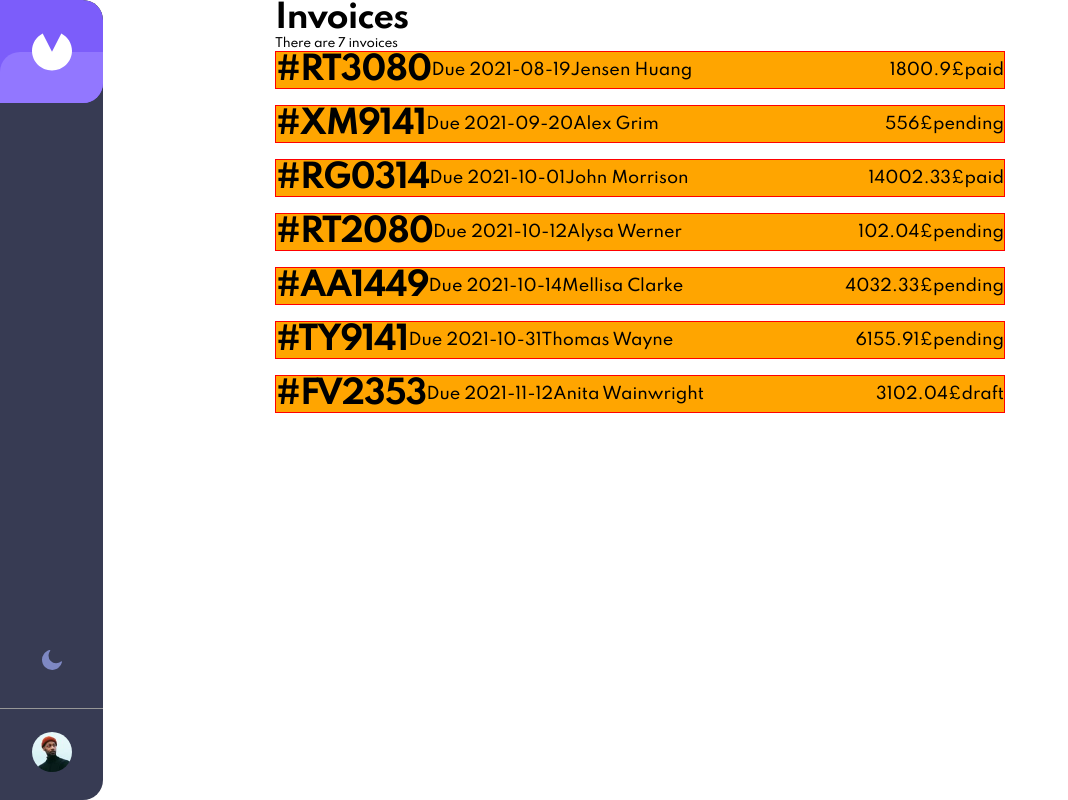
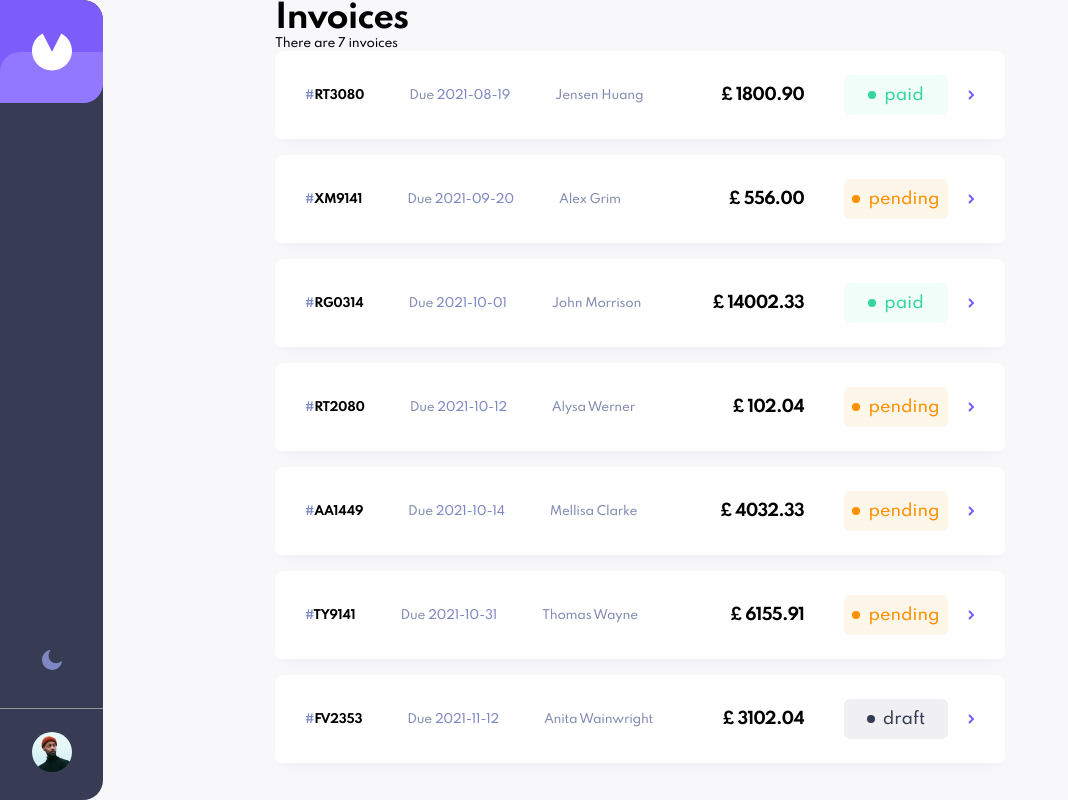
Before and after one commit to nlukic97/react-invoice-app, a React (Create React App) app: page / in a window 1280 px wide. Shown: the whole page, without its empty margins (0-1068 px from the left). Built offline with nearby package versions, Linux system fonts and the light colour scheme.

Commit message:
designed a large part of the invoice page

```diff
--- a/src/components/Invoice.js
+++ b/src/components/Invoice.js
@@ -3,13 +3,26 @@ const Invoice = ({data}) => {
     return (
         <div className="_invoice_list_item">
             <div className="left">
-                <h1>#{data.id}</h1>
-                <span>Due {data.paymentDue}</span>
-                <span>{data.clientName}</span>
+                <h4 className="__id"><span className="color-grayblue">#</span>{data.id}</h4>
+
+                <h4 className="__due_date">
+                    <span className="color-gray-dark">Due </span>
+                    <span className="color-grayblue">{data.paymentDue}</span>
+                </h4>
+
+                <h4 className="__client_name">{data.clientName}</h4>
             </div>
+
             <div className="right">
-                <span>{data.total}&#163;</span>
-                <span>{data.status}</span>
+                <h3 className="__amount">&#163; {data.total.toFixed(2)}</h3>
+
+                <div className={`__invoice_status ${data.status}`}>
+                    <div className='__invoice_status_circle'></div>
+                    <span>{data.status}</span>
+
+                </div>
+
+                <svg xmlns="http://www.w3.org/2000/svg" width="7" height="10"><path d="M1 1l4 4-4 4" stroke="#7C5DFA" strokeWidth="2" fill="none" fillRule="evenodd"/></svg>
             </div>
         </div>
     )
--- a/src/css/App.css
+++ b/src/css/App.css
@@ -47,7 +47,7 @@ h4 {
 }
 
 html.light-theme body {
-  background-color: #fff;
+  background-color: #F8F8FB;
 }
 
 html.dark-theme body {
@@ -57,6 +57,14 @@ html.dark-theme body {
 .App {
   max-width: 730px;
   margin: 0 auto;
+}
+
+.color-grayblue {
+  color: #7E88C3;
+}
+
+.color-gray-dark {
+  color: #888EB0;
 }
 
 button.btn {
@@ -135,10 +143,12 @@ html.dark-theme .toggle-theme-icon {
   display: flex;
   justify-content: space-between;
   align-items: center;
-  border: 1px solid red;
+  padding: 24px 30px;
+  background-color: #fff;
+  border-radius: 8px;
+  box-shadow: 0 10px 10px -10px rgba(72, 84, 159, 0.1);
 }
 ._invoice_list_item:not(:first-child), ._invoice_list_item:not(:last-child) {
-  background-color: orange;
   margin: 16px 0;
 }
 ._invoice_list_item:first-child, ._invoice_list_item:last-child {
@@ -149,10 +159,59 @@ html.dark-theme .toggle-theme-icon {
   align-items: center;
   justify-content: flex-start;
 }
+._invoice_list_item .left .__id, ._invoice_list_item .left .__due_date {
+  margin-right: 45px;
+}
+._invoice_list_item .left .__client_name {
+  color: #858BB2;
+}
+._invoice_list_item .left .__due_date, ._invoice_list_item .left .__client_name {
+  font-weight: 500;
+}
 ._invoice_list_item .right {
   display: flex;
   align-items: center;
   justify-content: flex-start;
 }
+._invoice_list_item .right .__amount {
+  margin-right: 40px;
+}
+._invoice_list_item .right .__invoice_status {
+  width: 104px;
+  text-align: center;
+  line-height: 40px;
+  display: flex;
+  align-items: center;
+  justify-content: center;
+  border-radius: 6px;
+  margin-right: 20px;
+}
+._invoice_list_item .right .__invoice_status .__invoice_status_circle {
+  width: 8px;
+  height: 8px;
+  border-radius: 50%;
+  margin-right: 8px;
+}
+._invoice_list_item .right .__invoice_status.paid {
+  color: #33D69F;
+  background-color: #33d6a011;
+}
+._invoice_list_item .right .__invoice_status.paid .__invoice_status_circle {
+  background-color: #33D69F;
+}
+._invoice_list_item .right .__invoice_status.pending {
+  color: #FF8F00;
+  background-color: #ff910015;
+}
+._invoice_list_item .right .__invoice_status.pending .__invoice_status_circle {
+  background-color: #FF8F00;
+}
+._invoice_list_item .right .__invoice_status.draft {
+  color: #373B53;
+  background-color: #373b5313;
+}
+._invoice_list_item .right .__invoice_status.draft .__invoice_status_circle {
+  background-color: #373B53;
+}
 
 /*# sourceMappingURL=App.css.map */
--- a/src/scss/imports/_layout.scss
+++ b/src/scss/imports/_layout.scss
@@ -5,7 +5,7 @@
 
 
 html.light-theme body {
-    background-color: #fff;
+    background-color: #F8F8FB;
 }
 
 html.dark-theme body {
--- /dev/null
+++ b/src/scss/imports/_utilities.scss
@@ -0,0 +1,7 @@
+.color-grayblue {
+    color:$color-grayblue;
+}
+
+.color-gray-dark {
+    color:$color-gray-dark;
+}
--- a/src/scss/imports/components/_invoice_list_item.scss
+++ b/src/scss/imports/components/_invoice_list_item.scss
@@ -5,7 +5,6 @@
     ._invoice_list_item {
 
         &:not(:first-child), &:not(:last-child) {
-            background-color: orange;
             margin: 16px 0;
         }
 
@@ -16,19 +15,83 @@
         display: flex;
         justify-content: space-between;
         align-items: center;
-        border: 1px solid red;
+        padding: 24px 30px;
+        background-color: #fff;
+        border-radius: 8px;
+        box-shadow:0 10px 10px -10px rgb(72, 84, 159,.1);
 
 
         .left {
             display: flex;
             align-items: center;
             justify-content: flex-start;
+
+            .__id, .__due_date {
+                margin-right: 45px;
+            }
+
+            .__client_name {
+                color:#858BB2;
+            }
+
+            .__due_date, .__client_name {
+                font-weight: 500;
+            }
         }
 
         .right {
             display: flex;
             align-items: center;
             justify-content: flex-start;
+
+            .__amount {
+                margin-right: 40px;
+            }
+
+            .__invoice_status {
+                width: 104px;
+                text-align: center;
+                line-height: 40px;
+                display: flex;
+                align-items: center;
+                justify-content: center;
+                border-radius: 6px;
+                margin-right: 20px;
+
+                .__invoice_status_circle {
+                    width: 8px;
+                    height: 8px;
+                    border-radius: 50%;
+                    margin-right: 8px;
+                }
+
+                &.paid {
+                    color: #33D69F;
+                    background-color: #33d6a011;
+
+                    .__invoice_status_circle {
+                        background-color: #33D69F;
+                    }
+                }
+
+                &.pending {
+                    color: #FF8F00;
+                    background-color: #ff910015;
+
+                    .__invoice_status_circle {
+                        background-color: #FF8F00;
+                    }
+                }
+
+                &.draft {
+                    color: #373B53;
+                    background-color: #373b5313;
+
+                    .__invoice_status_circle {
+                        background-color: #373B53;
+                    }
+                }
+            }
         }
     }
 // }
--- a/src/scss/main.scss
+++ b/src/scss/main.scss
@@ -3,6 +3,7 @@
 @import './imports/variables';
 @import './imports/typography';
 @import './imports/layout';
+@import './imports/utilities';
 
 @import './imports/components/button';
 @import './imports/components/banner';
```
Also changed, not shown: src/scss/imports/_variables.scss (line endings or trailing spaces), 1 other file (tests, documents, lock files or other folders).
